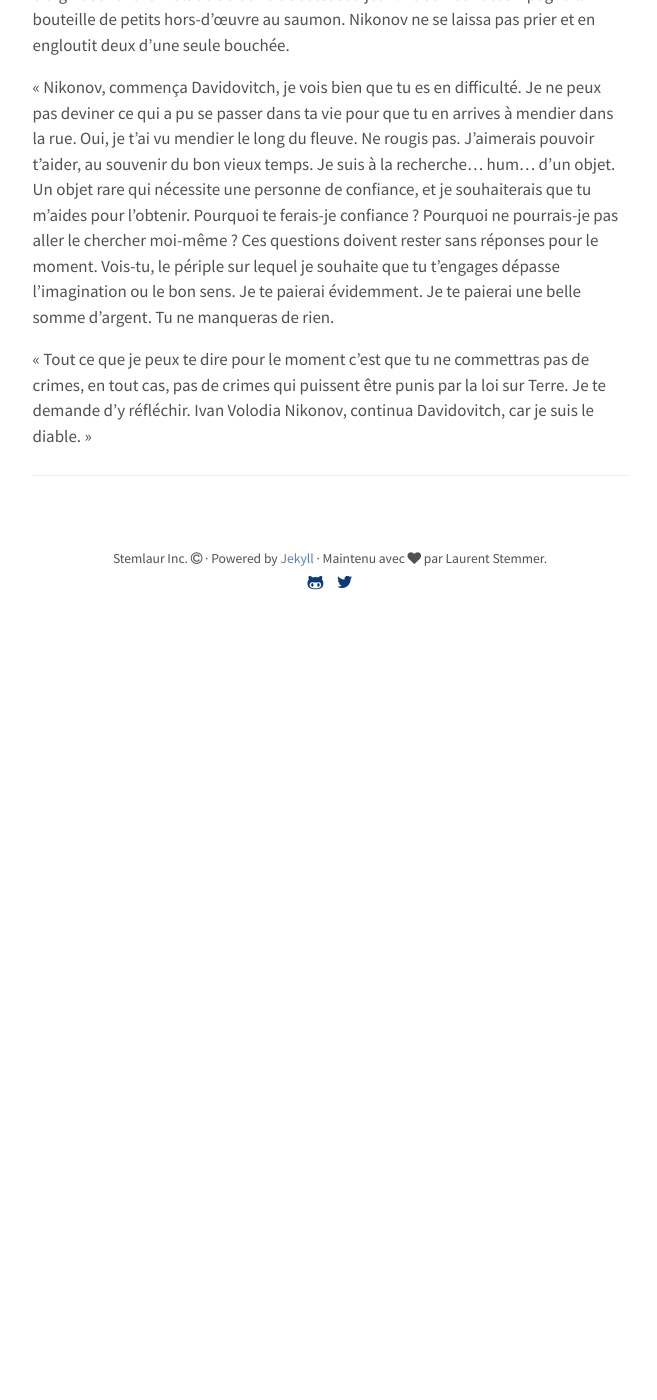
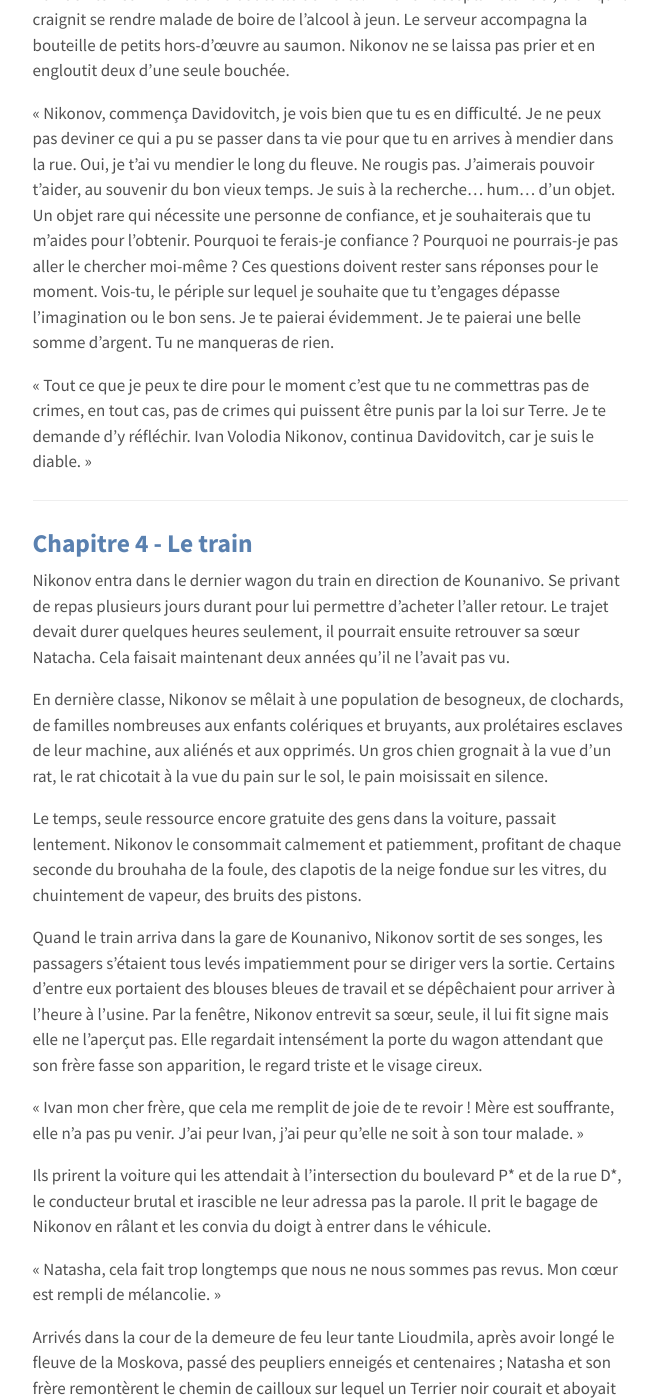
Before and after one commit to stemlaur/stemlaur.github.io, a Jekyll site: the page built from blog/_posts/2020/06/2020-06-01-nikonov-premiere-partie.md, in a window 1280 px wide and 1400 px high, scrolled down 4336 px. Shown: the whole window, without its empty margins (310-967 px from the left). Built offline with Jekyll 4.4.1, drawn with Linux system fonts in a browser that asks for light colours; a script that is not in the unit is left out; before the commit the page ends 4966 px from its top, so only the background shows below that; some of the changed text lies outside the part shown.

Commit message:
NOUVELLE | Nikonov - Première partie - Chapitre 4

```diff
--- a/blog/_posts/2020/06/2020-06-01-nikonov-premiere-partie.md
+++ b/blog/_posts/2020/06/2020-06-01-nikonov-premiere-partie.md
@@ -15,6 +15,7 @@ image: /assets/images/posts/nikonov.jpg
     <li><a href="#nikonov-1-chapitre-1">Chapitre 1 - Pauvreté</a></li>
     <li><a href="#nikonov-1-chapitre-2">Chapitre 2 - La lettre</a></li>
     <li><a href="#nikonov-1-chapitre-3">Chapitre 3 - La rencontre</a></li>
+    <li><a href="#nikonov-1-chapitre-4">Chapitre 4 - Le train</a></li>
 </ul>
 
 ---
@@ -154,5 +155,32 @@ Je te paierai une belle somme d’argent. Tu ne manqueras de rien.
 pas de crimes qui puissent être punis par la loi sur Terre.
 Je te demande d’y réfléchir. Ivan Volodia Nikonov, continua Davidovitch, car je suis le diable. »
 
+---
 
----
+<h2 id="nikonov-1-chapitre-4"><a href="#nikonov-1-chapitre-4">Chapitre 4 - Le train</a></h2>
+
+Nikonov entra dans le dernier wagon du train en direction de Kounanivo. Se privant de repas plusieurs jours durant pour lui permettre d’acheter l’aller retour. Le trajet devait durer quelques heures seulement, il pourrait ensuite retrouver sa sœur Natacha. Cela faisait maintenant deux années qu’il ne l’avait pas vu.
+
+En dernière classe, Nikonov se mêlait à une population de besogneux, de clochards, de familles nombreuses aux enfants colériques et bruyants, aux prolétaires esclaves de leur machine, aux aliénés et aux opprimés. Un gros chien grognait à la vue d’un rat, le rat chicotait à la vue du pain sur le sol, le pain moisissait en silence.
+
+Le temps, seule ressource encore gratuite des gens dans la voiture, passait lentement. Nikonov le consommait calmement et patiemment, profitant de chaque seconde du brouhaha de la foule, des clapotis de la neige fondue sur les vitres, du chuintement de vapeur, des bruits des pistons.
+
+Quand le train arriva dans la gare de Kounanivo, Nikonov sortit de ses songes, les passagers s’étaient tous levés impatiemment pour se diriger vers la sortie. Certains d’entre eux portaient des blouses bleues de travail et se dépêchaient pour arriver à l’heure à l’usine. Par la fenêtre, Nikonov entrevit sa sœur, seule, il lui fit signe mais elle ne l'aperçut pas. Elle regardait intensément la porte du wagon attendant que son frère fasse son apparition, le regard triste et le visage cireux.
+
+« Ivan mon cher frère, que cela me remplit de joie de te revoir ! Mère est souffrante, elle n’a pas pu venir. J’ai peur Ivan, j’ai peur qu’elle ne soit à son tour malade. »
+
+Ils prirent la voiture qui les attendait à l’intersection du boulevard P* et de la rue D*, le conducteur brutal et irascible ne leur adressa pas la parole. Il prit le bagage de Nikonov en râlant et les convia du doigt à entrer dans le véhicule.
+
+« Natasha, cela fait trop longtemps que nous ne nous sommes pas revus. Mon cœur est rempli de mélancolie. »
+
+Arrivés dans la cour de la demeure de feu leur tante Lioudmila, après avoir longé le fleuve de la Moskova, passé des peupliers enneigés et centenaires ; Natasha et son frère remontèrent le chemin de cailloux sur lequel un Terrier noir courait et aboyait à la vue de sa maîtresse.
+
+Nikonov entra dans la grande demeure qui lui rappela tant son enfance innocente et apaisée. Peu de choses avaient changé depuis tant d’années.
+
+Un vestiaire antique avec son compartiment à chaussure longeait le mur menant sur un escalier en bois de frêne où ils avaient l’habitude de grimper.
+
+Un canapé en corbeille, à la forme cintrée, poussiéreux sur lequel ils s’asseyaient pour lire des contes et poèmes.
+
+Une urne funéraire en albâtre, dans lequel reposait leur grand-oncle et où ils se réunissaient pour prier.
+
+Ils entrèrent dans le grand salon, leur mère Malinina était allongée sur le canapé la main sur le front, elle gémissait de douleur, les yeux remplis de larmes de tristesse. Le docteur allait bientôt passer. Il leur annoncerait qu’elle allait rejoindre sa sœur Lioudmila… ce qu’elle pressentait.
```
